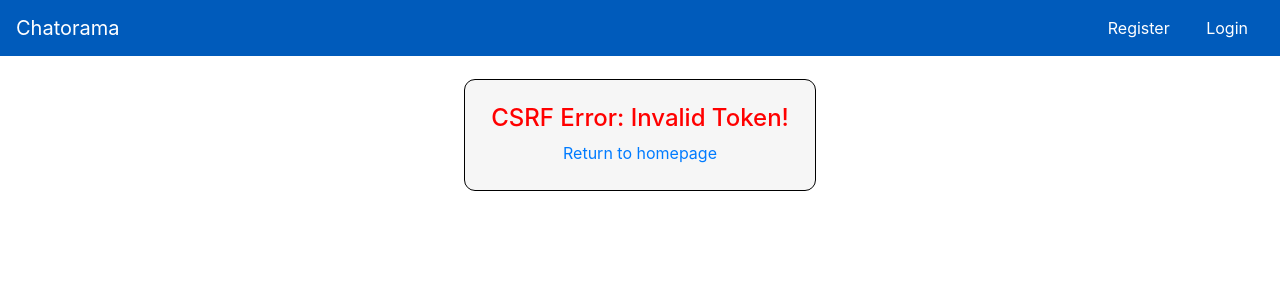
After one commit to jiaqifengg/cse312-project, a Flask app: template templates/csrf.html in a window 1280 px wide. The commit adds this page. Shown: the top 300 px of the page. Run offline with Flask 2, Linux system fonts and the light colour scheme; the template is opened without the code that fills it, so the values that code supplies are empty; some libraries are stand-ins or nearby versions.

Commit message:
CSRF Token Authentication
Added CSRF Token Authentication for register, login, and image uploading for the site. Furthermore, I created a csrf.html file that can display the 400 Error upon CSRF token manipulation. Finally, I did some minor styling changes and some addons for the site. Added 404 and 500 Error homepage links.

```diff
--- a/app.py
+++ b/app.py
@@ -8,7 +8,7 @@ import re
 from pymongo import MongoClient
 from werkzeug.utils import secure_filename
 from werkzeug.security import generate_password_hash, check_password_hash
-from flask_wtf.csrf import CSRFProtect
+from flask_wtf.csrf import CSRFProtect, CSRFError
 
 app = Flask(__name__, template_folder='templates', static_folder='static')
 
@@ -41,6 +41,10 @@ def cleanHTML(content):
 
 count = 0
 
+@app.after_request
+def add_header(response):
+    response.headers['X-Content-Type-Options'] = 'nosniff'
+    return response
 
 @app.route("/")
 def index():
@@ -154,15 +158,9 @@ def home():
     session.pop('sessionName')
     return redirect('/')
 
-########## 404 PAGE ##########
-
-
 @app.errorhandler(404)  # Sets up custom 404 page!
 def pageNotFound(e):
     return render_template("404.html"), 404
-
-########## 500 PAGE ##########
-
 
 @app.errorhandler(500)  # Sets up custom 500 page!
 def internalServerError(e):
@@ -201,6 +199,9 @@ def handle_message(data):
     emit('curent_user_message', data["username"] +
          ":" + sanitizedMessage, room=currentUserSessionID)
 
+@app.errorhandler(CSRFError)
+def handle_csrf_error(e):
+    return render_template('csrf.html'), 400
 
 if __name__ == '__main__':
 
--- a/static/css/style.css
+++ b/static/css/style.css
@@ -140,3 +140,16 @@ h2.sidebarTitle {
 .bottomSend {
   padding: 10px;
 }
+
+#logoutButton {
+  outline-style: solid;
+  outline-width: 1px;
+  outline-color: white;
+  border-radius: 25px;
+  color: white;
+}
+
+#logoutButton:hover {
+  background-color: white;
+  color: black;
+}
--- a/templates/404.html
+++ b/templates/404.html
@@ -65,6 +65,7 @@
         </div>
         <div class="text">
           <h1>404: Page Not Found</h1>
+          <a href = "/">Return to homepage</a>
         </div>
       </div>
     </body>
--- a/templates/500.html
+++ b/templates/500.html
@@ -65,6 +65,7 @@
         </div>
         <div class="text">
           <h1>500: Internal Server Error</h1>
+          <a href = "/">Return to homepage</a>
         </div>
       </div>
     </body>
--- /dev/null
+++ b/templates/csrf.html
@@ -0,0 +1,42 @@
+<!DOCTYPE html>
+<html lang="en">
+<head>
+    <meta charset="UTF-8">
+    <meta name="viewport" content="width=device-width, initial-scale=1.0">
+    <title>Chatorama</title>
+    <link rel="stylesheet" href="https://stackpath.bootstrapcdn.com/bootstrap/4.1.3/css/bootstrap.min.css" integrity="sha384-MCw98/SFnGE8fJT3GXwEOngsV7Zt27NXFoaoApmYm81iuXoPkFOJwJ8ERdknLPMO" crossorigin="anonymous">
+    <script src="https://code.jquery.com/jquery-3.5.0.js"></script>
+    <script src="https://code.jquery.com/jquery-3.3.1.slim.min.js" integrity="sha384-q8i/X+965DzO0rT7abK41JStQIAqVgRVzpbzo5smXKp4YfRvH+8abtTE1Pi6jizo" crossorigin="anonymous"></script>
+    <script src="https://cdnjs.cloudflare.com/ajax/libs/popper.js/1.14.3/umd/popper.min.js" integrity="sha384-ZMP7rVo3mIykV+2+9J3UJ46jBk0WLaUAdn689aCwoqbBJiSnjAK/l8WvCWPIPm49" crossorigin="anonymous"></script>
+    <script src="https://stackpath.bootstrapcdn.com/bootstrap/4.1.3/js/bootstrap.min.js" integrity="sha384-ChfqqxuZUCnJSK3+MXmPNIyE6ZbWh2IMqE241rYiqJxyMiZ6OW/JmZQ5stwEULTy" crossorigin="anonymous"></script>
+    <link rel = "stylesheet" href = "/static/css/style.css">
+    <!--<script src = "/static/js/register.js"></script>-->
+</head>
+
+<body>
+  <nav class="navbar navbar-light" style="background-color: #005bbb;">
+    <a style = "color: white"class="navbar-brand" href="/">Chatorama</a>
+    <ul class = "itemsSignedIn" style = "align-items: center;"class="navbar-nav ml-auto">
+      <li class="nav-item">
+        <a class="nav-link" href="/register" id="headers">Register</a>
+      </li>
+      <li class="nav-item">
+        <a class="nav-link" href="/login" id="headers">Login</a>
+      </li>
+    </ul>
+  </nav>
+
+  <center>
+    <br>
+    <div style = "width: 350px"class="container">
+        <div class="text">
+          <br>
+          <h4 style = "color: red">CSRF Error: Invalid Token!</h4>
+          <a href = "/">Return to homepage</a>
+        </div>
+    </div>
+  </center>
+  <script src = "/static/js/jquery.js"></script>
+</body>
+
+</html>
--- a/templates/register.html
+++ b/templates/register.html
@@ -31,6 +31,7 @@
         <br>
         <h3 style = "margin-left: 30%; margin-right: 30%; width: 40%">Register here!</h3>
         <form method = "post" style = "margin-top: 15px; margin-left: 30%; margin-right: 30%; width: 40%" class = "form-register">
+            <input type="hidden" name="csrf_token" value="{{ csrf_token() }}"/>
             <label for="registerName" class = "sr-only">Name</label>
             <input type="name" name="registerName" id="registerName" placeholder="Enter name" class="form-control" required/>
 
--- a/templates/settings.html
+++ b/templates/settings.html
@@ -20,9 +20,6 @@
         <a class="nav-link" href="/" id="headers">Home</a>
         </li>
         <li class="nav-item">
-        <a class="nav-link" href="/members" id="headers">Members</a>
-        </li>
-        <li class="nav-item">
         <a id = "active" class="nav-link" href="/settings" id="headers">Settings</a>
         </li>
       </ul>
@@ -34,7 +31,7 @@
         <a class="nav-link" id="headers">Hi, {{ session.sessionName }}!</a>
         </li>
         <li class="nav-item">
-        <a class="nav-link" href="/logout" id="headers">Logout</a>
+        <a id = "logoutButton" class="nav-link" href="/logout" id="headers">Logout</a>
         </li>
       </ul>
     </nav>
@@ -46,6 +43,7 @@
       <div class="card-body">
         <h5 class="card-title">Hi {{ session.sessionName }}!</h5>
         <form method = "POST" enctype = "multipart/form-data">
+          <input type="hidden" name="csrf_token" value="{{ csrf_token() }}"/>
           <div class="form-group">
             Upload your profile image here
 
```
Also changed, not shown: templates/index.html (+2 -26 lines), templates/login.html (+6 -1 lines).
